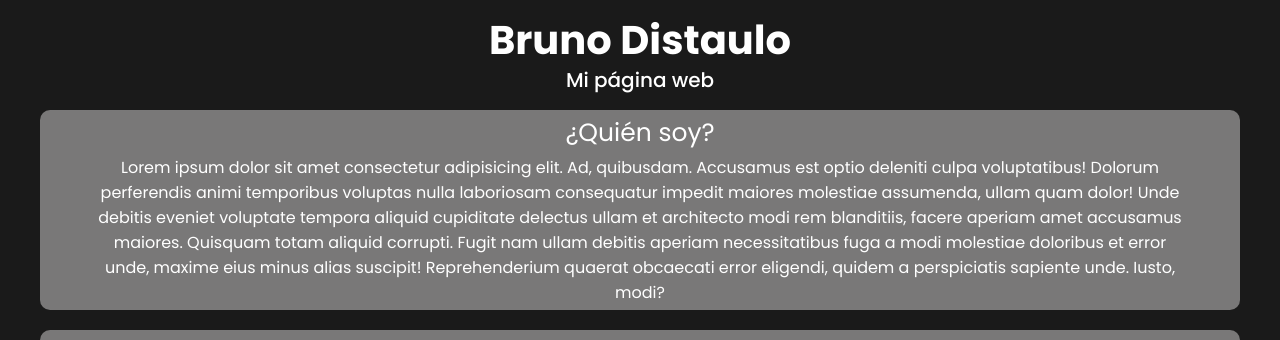
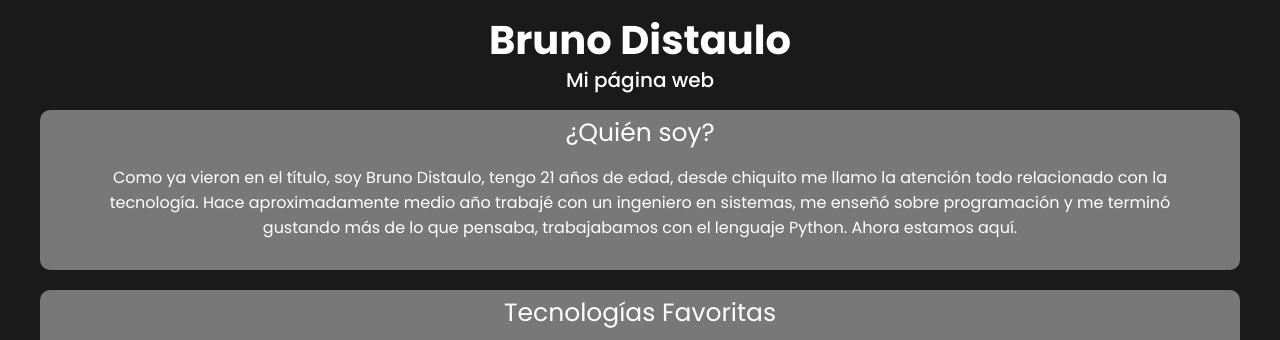
Before and after one commit to Brunodistaulo/Portfolio, a website: page index.html in a window 1280 px wide. Shown: the top 340 px of the page. Drawn offline with Linux system fonts and the light colour scheme.

Commit message:
Proyecto integrador finalizado

```diff
--- a/index.html
+++ b/index.html
@@ -5,7 +5,7 @@
     <meta name="viewport" content="width=device-width, initial-scale=1.0" />
     <link rel="stylesheet" href="/styles/reset.css" />
     <link rel="stylesheet" href="/styles/styles.css" />
-    <title>Document</title>
+    <title>Bruno Distaulo | Desarollador Web</title>
   </head>
 
   <body>
@@ -19,16 +19,7 @@
       <section class="about">
         <h2>¿Quién soy?</h2>
         <p>
-          Lorem ipsum dolor sit amet consectetur adipisicing elit. Ad,
-          quibusdam. Accusamus est optio deleniti culpa voluptatibus! Dolorum
-          perferendis animi temporibus voluptas nulla laboriosam consequatur
-          impedit maiores molestiae assumenda, ullam quam dolor! Unde debitis
-          eveniet voluptate tempora aliquid cupiditate delectus ullam et
-          architecto modi rem blanditiis, facere aperiam amet accusamus maiores.
-          Quisquam totam aliquid corrupti. Fugit nam ullam debitis aperiam
-          necessitatibus fuga a modi molestiae doloribus et error unde, maxime
-          eius minus alias suscipit! Reprehenderium quaerat obcaecati error
-          eligendi, quidem a perspiciatis sapiente unde. Iusto, modi?
+          Como ya vieron en el título, soy Bruno Distaulo, tengo 21 años de edad, desde chiquito me llamo la atención todo relacionado con la tecnología. Hace aproximadamente medio año trabajé con un ingeniero en sistemas, me enseñó sobre programación y me terminó gustando más de lo que pensaba, trabajabamos con el lenguaje Python. Ahora estamos aquí.
         </p>
       </section>
       <section class="technologies">
--- a/styles/styles.css
+++ b/styles/styles.css
@@ -33,14 +33,14 @@ html {
 .about p {
   line-height: normal;
   width: 1100px;
-  text-align: center;
   margin: auto;
+  padding: 10px;
 }
 .about {
   text-align: center;
   margin: auto;
   width: 1200px;
-  height: 200px;
+  height: 160px;
   background: rgb(121, 120, 120);
   border-radius: 10px;
 }
@@ -146,9 +146,10 @@ html {
 #descripcionCard {
   margin-bottom: 10px;
   font-size: 10px;
-  font-weight: 500;
+  margin-bottom: 10px;
 }
 #titleCard {
+  margin-top: 5px;
   padding: 10px;
   font-size: 25px;
   text-align: center;
```
